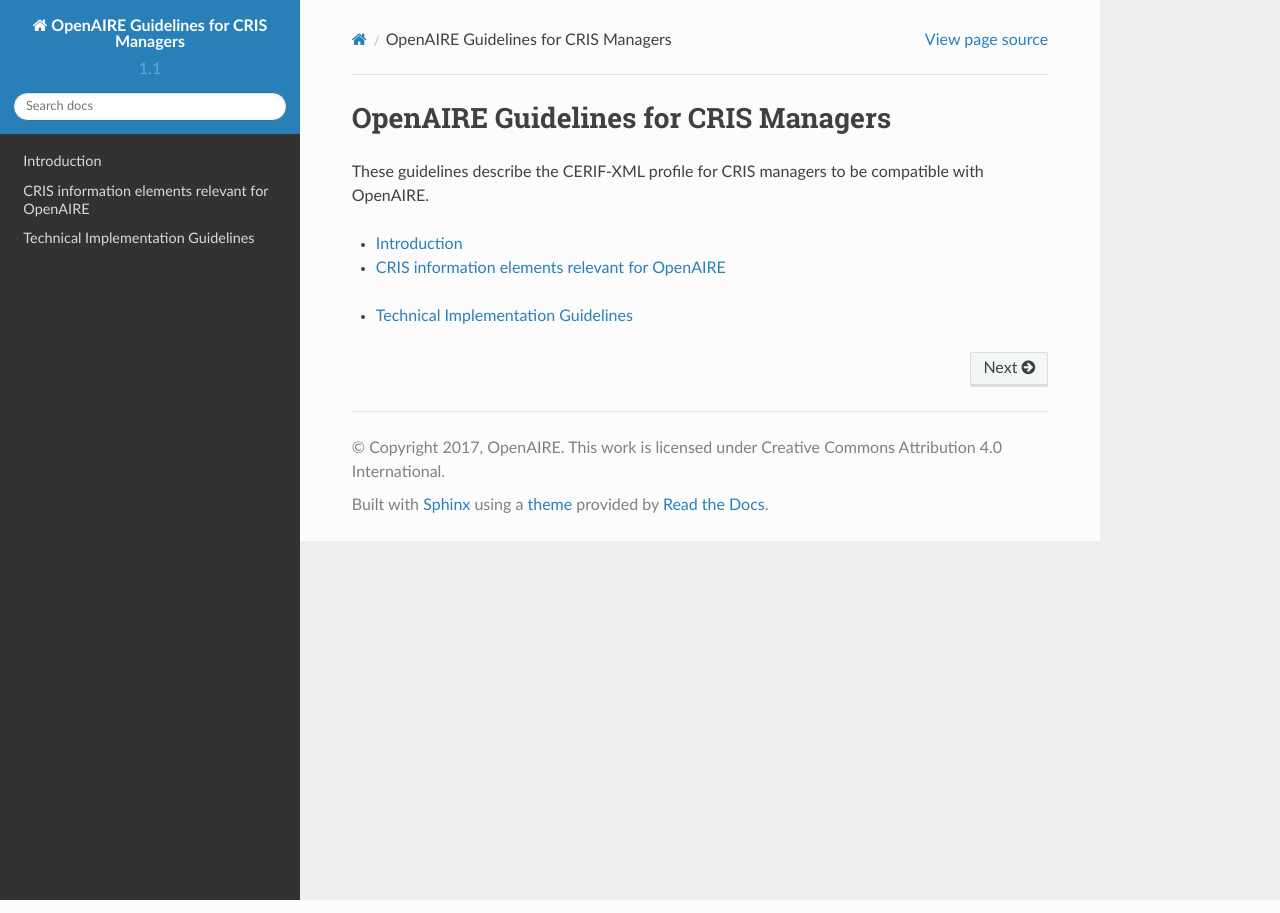
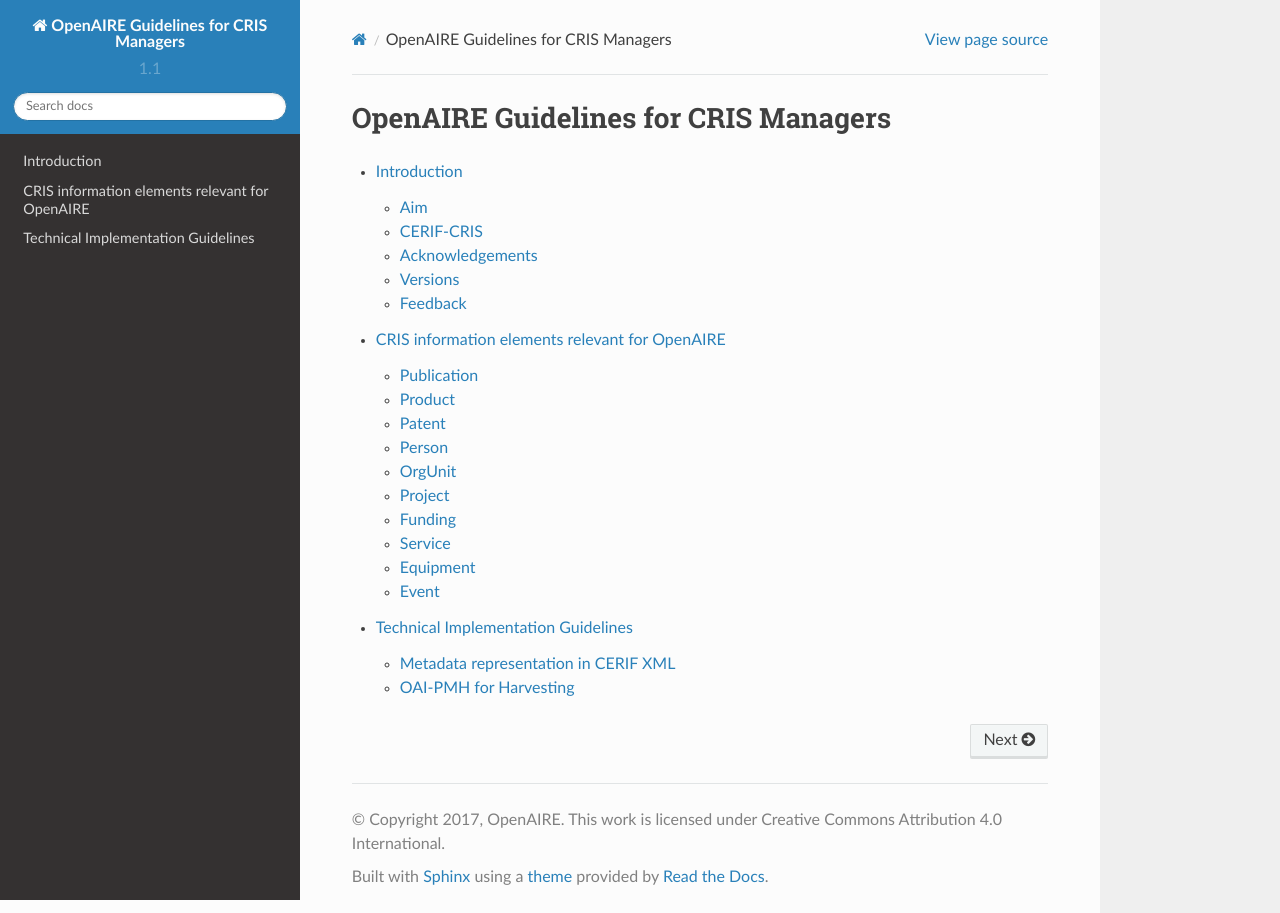
Before and after one commit to openaire/guidelines-cris-managers, a Sphinx documentation site: the page built from docs/index.rst, in a window 1280 px wide. Built offline with Sphinx 7.4.7 and the Read the Docs theme 2.0.0, drawn with Linux system fonts in a browser that asks for light colours.

Commit message:
the very first sentence moved into 1. Introduction; more expanded ToC

```diff
--- a/docs/index.rst
+++ b/docs/index.rst
@@ -2,15 +2,9 @@
 OpenAIRE Guidelines for CRIS Managers
 #####################################
 
-These guidelines describe the CERIF-XML profile for CRIS managers to be compatible with OpenAIRE.
-
 .. toctree::
-   :maxdepth: 1
+   :maxdepth: 2
 
    introduction
    cris_elements_openaire
-
-.. toctree::
-   :maxdepth: 1
-
    implementation
--- a/docs/introduction.rst
+++ b/docs/introduction.rst
@@ -1,5 +1,7 @@
 Introduction
 ------------
+
+These guidelines describe the CERIF-XML profile for CRIS managers to be compatible with OpenAIRE.
 
 Aim
 ^^^
```
